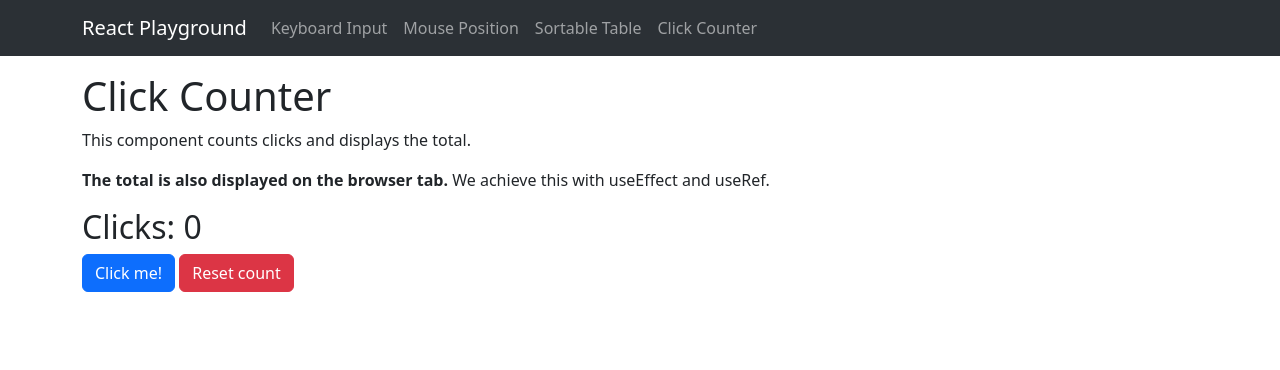
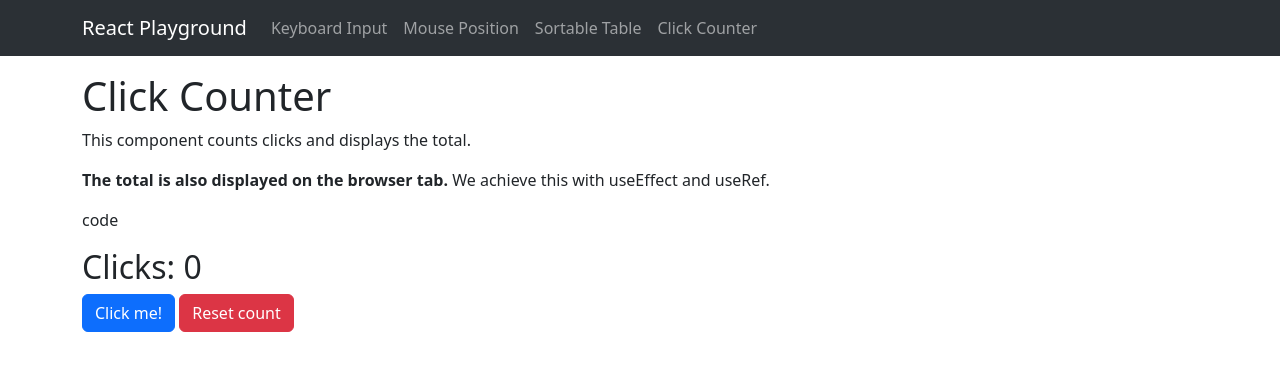
Before and after one commit to Ahuanmarca/react-playground, a React (Vite) app: page /clickcounter in a window 1280 px wide. Shown: the top 370 px of the page. Built offline with nearby package versions, Linux system fonts and the light colour scheme.

Commit message:
Add link to code (repo) on ClickCounter page

```diff
--- a/src/pages/ClickCounter/ClickCounter.jsx
+++ b/src/pages/ClickCounter/ClickCounter.jsx
@@ -1,5 +1,6 @@
 import React from "react";
 import Button from "react-bootstrap/Button";
+import Nav from "react-bootstrap/Nav";
 
 function ClickCounter() {
   const [clicks, setClicks] = React.useState(0);
@@ -17,8 +18,15 @@ function ClickCounter() {
         <strong>The total is also displayed on the browser tab.</strong> We
         achieve this with useEffect and useRef.
       </p>
+      <p>
+        <Nav.Link
+          href="https://github.com/Ahuanmarca/react-playground/blob/51331f2a7d063b5a6f7b550811a04fe153369b99/src/pages/ClickCounter/ClickCounter.jsx"
+          target="blank"
+        >
+          code
+        </Nav.Link>
+      </p>
       <h2>Clicks: {clicks}</h2>
-
       <Button onClick={() => setClicks(clicks + 1)} variant="primary">
         Click me!
       </Button>{" "}
```
